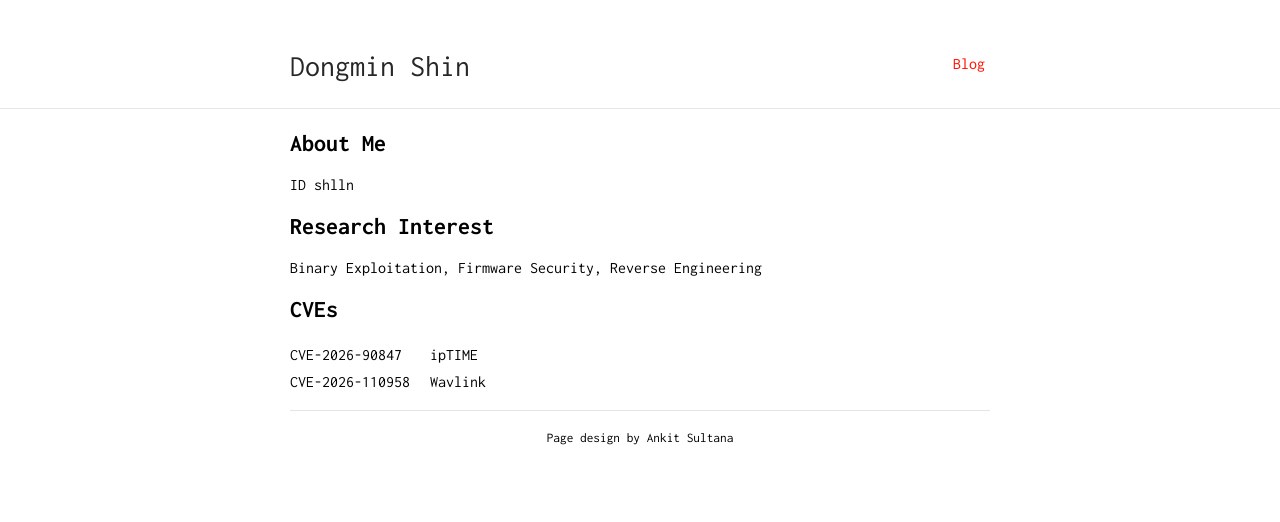
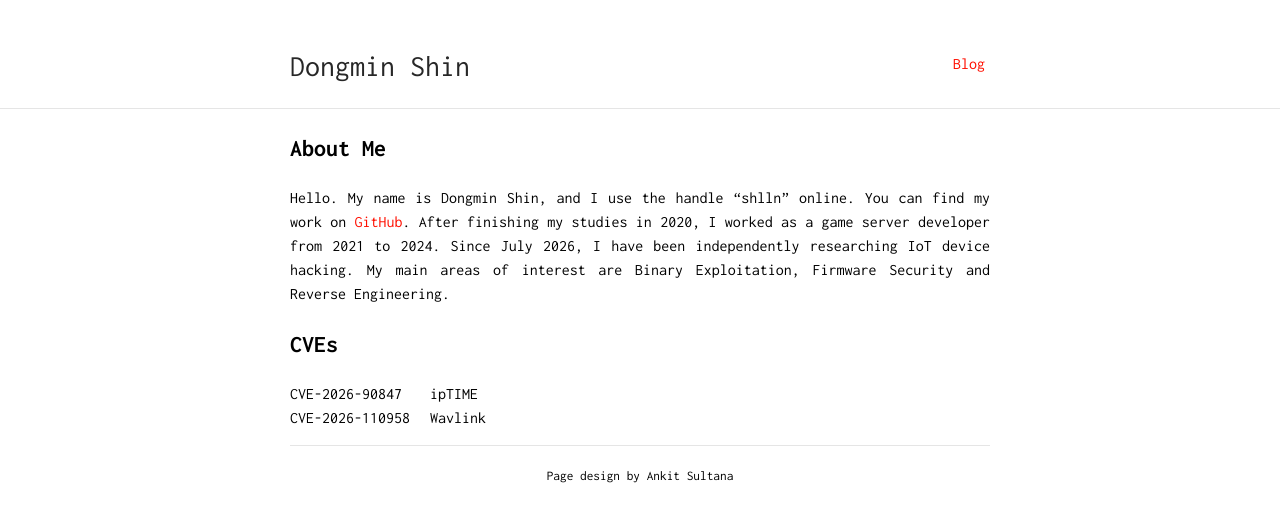
Before and after one commit to shlln/shlln.github.io, a Jekyll site: the page built from index.md, in a window 1280 px wide. Shown: the top 522 px of the page. Built offline with Jekyll 4.4.1, drawn with Linux system fonts in a browser that asks for light colours; our own code applies the rules of GitHub Pages for plain Markdown files.

Commit message:
updated files

```diff
--- a/_sass/tables.scss
+++ b/_sass/tables.scss
@@ -73,7 +73,7 @@ table tr th :last-child, table tr td :last-child {
 .cve-list td {
     border: none;
     background: transparent;
-    padding: 5px 0;
+    padding: 0;
     white-space: nowrap;
 }
 
--- a/_sass/typography.scss
+++ b/_sass/typography.scss
@@ -1,6 +1,11 @@
 @import "vars";
 
 .content {
+    line-height: 1.5;
+    p {
+	    /*line-height: 1.5;*/
+		text-align: justify;
+	}
     a:hover {
         text-decoration: underline;
     }
--- a/index.md
+++ b/index.md
@@ -4,11 +4,7 @@ layout: default
 
 ## About Me
 
-ID shlln
-
-## Research Interest
-
-Binary Exploitation, Firmware Security, Reverse Engineering
+Hello. My name is Dongmin Shin, and I use the handle "shlln" online. You can find my work on [GitHub](https://github.com/shlln). After finishing my studies in 2020, I worked as a game server developer from 2021 to 2024. Since July 2026, I have been independently researching IoT device hacking. My main areas of interest are Binary Exploitation, Firmware Security and Reverse Engineering.
 
 ## CVEs
 
```
